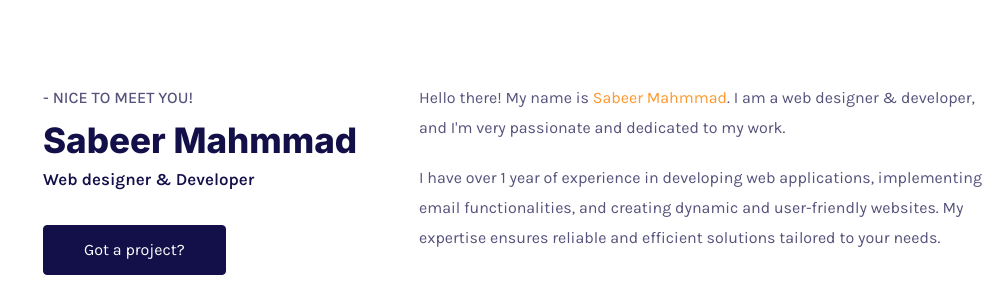
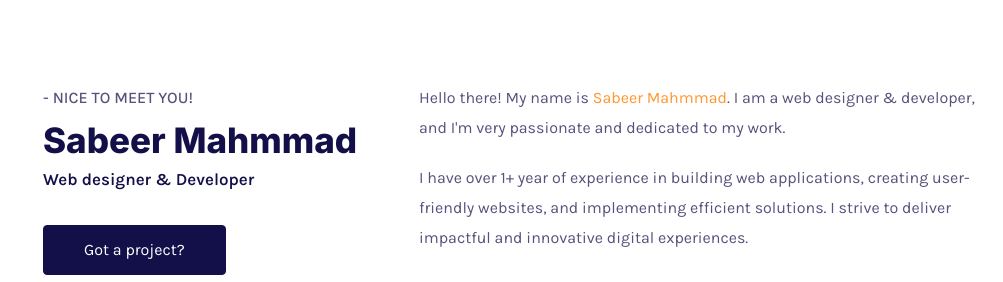
Before and after one commit to sabeermahmmad/my-portfolio.github.io, a plain HTML site: page index.html in a window 1280 px wide. Shown: the part 802-1084 px from the top of the page, without its empty margins (277-1280 px from the left). Drawn offline with Linux system fonts and the light colour scheme; no server answers; a web font is replaced by a local one.

Commit message:
add about

```diff
--- a/index.html
+++ b/index.html
@@ -237,10 +237,10 @@
 												I
 												am a web designer &amp; developer, and I'm very passionate and dedicated
 												to my work.</p>
-											<p>I have over 1 year of experience in developing web applications,
-												implementing email functionalities, and creating dynamic and
-												user-friendly websites. My expertise ensures reliable and efficient
-												solutions tailored to your needs.</p>
+
+											<p>I have over 1+ year of experience in building web applications, creating
+												user-friendly websites, and implementing efficient solutions. I strive
+												to deliver impactful and innovative digital experiences.</p>
 										</div>
 										<div class="info">
 											<ul>
```
